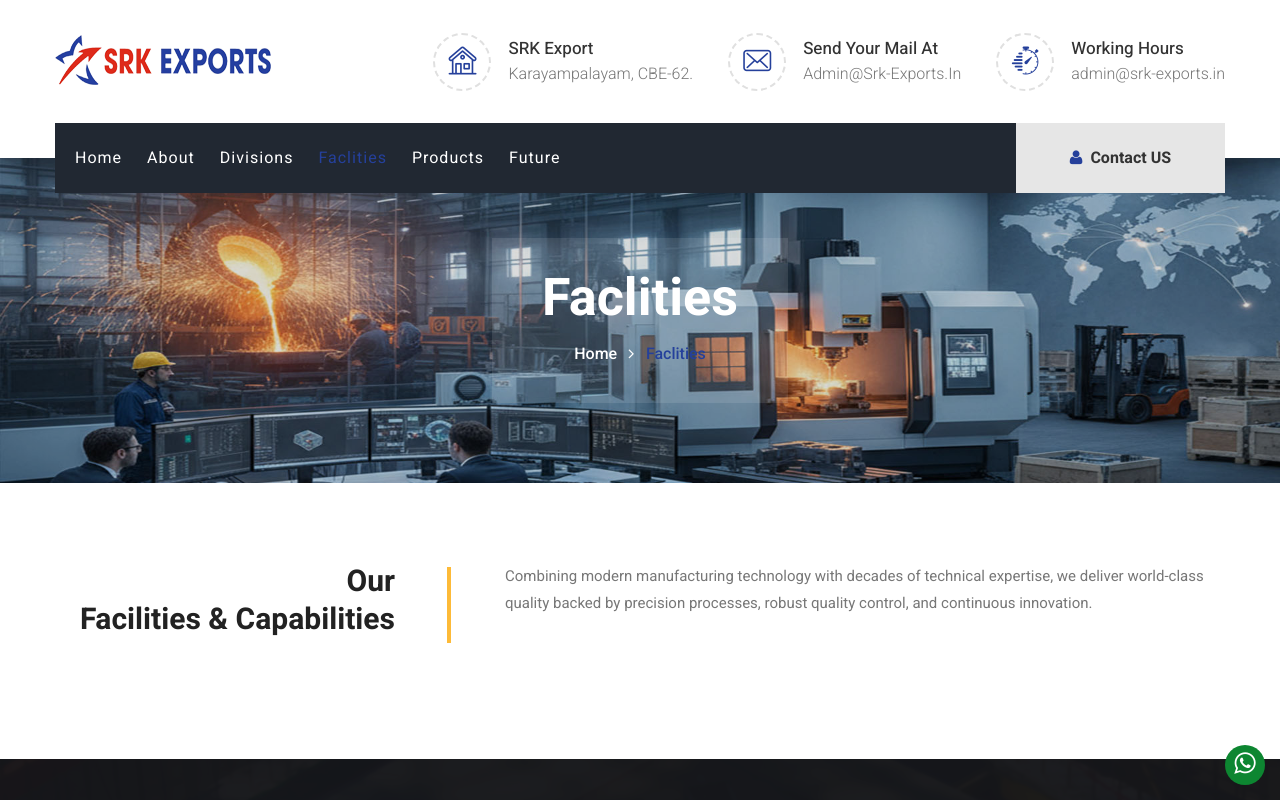
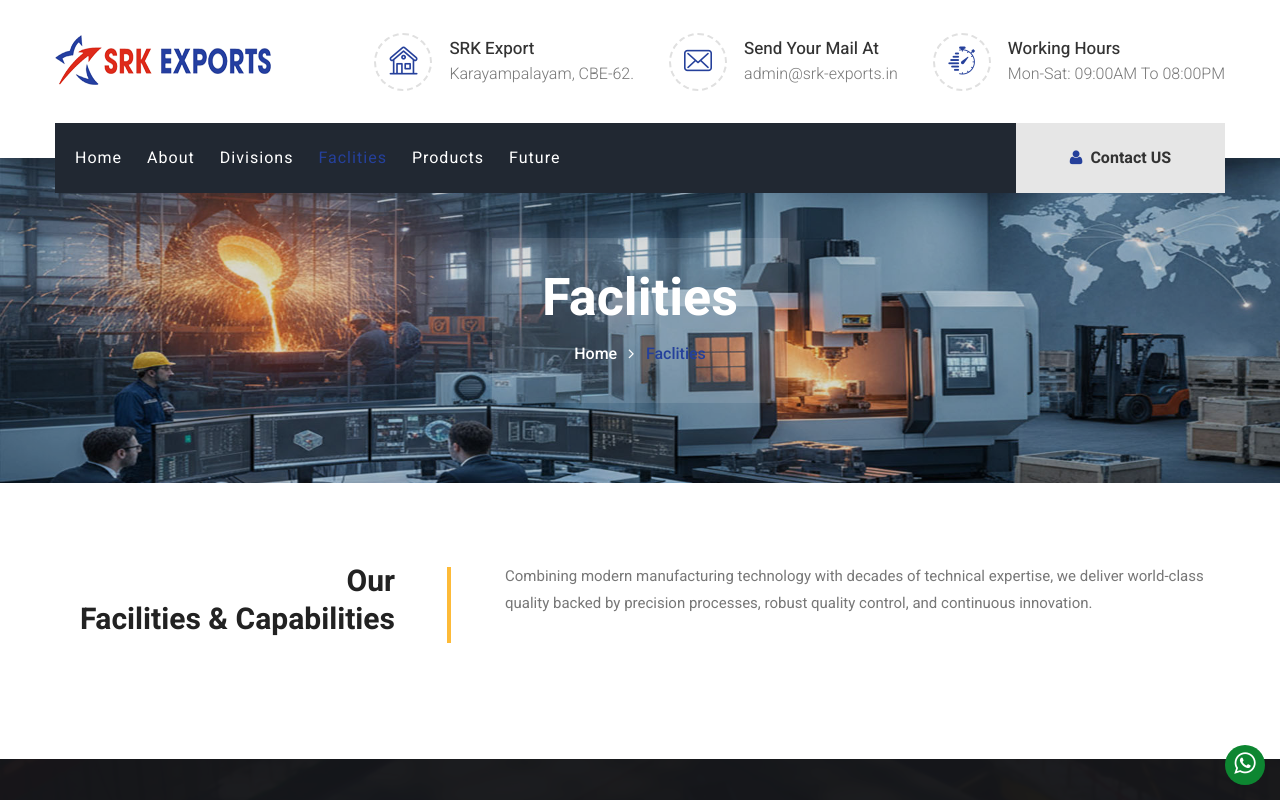
Before and after one commit to jayakrishnan20/srk-export, a plain HTML site: page faclities.html in a window 1280 px wide. Shown: the top 800 px of the page. Drawn offline with Linux system fonts and the light colour scheme.

Commit message:
Update faclities.html

```diff
--- a/faclities.html
+++ b/faclities.html
@@ -60,7 +60,7 @@
                         	<div class="icon-box"><span class="flaticon-e-mail-envelope"></span></div>
                             <ul>
                             	<li><strong>Send your mail at</strong></li>
-                                <li>admin@srk-exports.in</li>
+                                <li style="text-transform: lowercase;">admin@srk-exports.in</li>
                             </ul>
                         </div>
 
@@ -69,7 +69,7 @@
                         	<div class="icon-box"><span class="flaticon-clock"></span></div>
                             <ul>
                             	<li><strong>Working Hours</strong></li>
-                                <li style="text-transform: lowercase;">admin@srk-exports.in</li>
+                                <li>Mon-Sat: 09:00AM to 08:00PM</li>
                             </ul>
                         </div>
 
```
